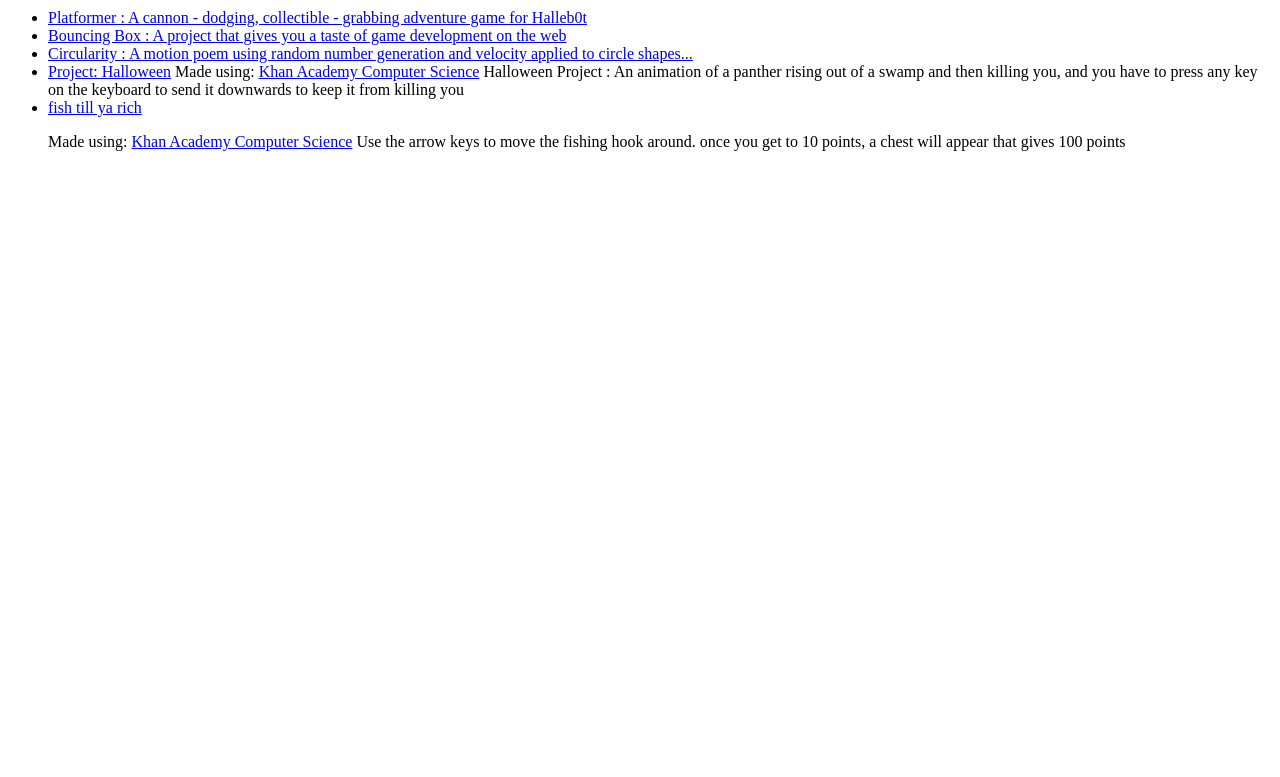
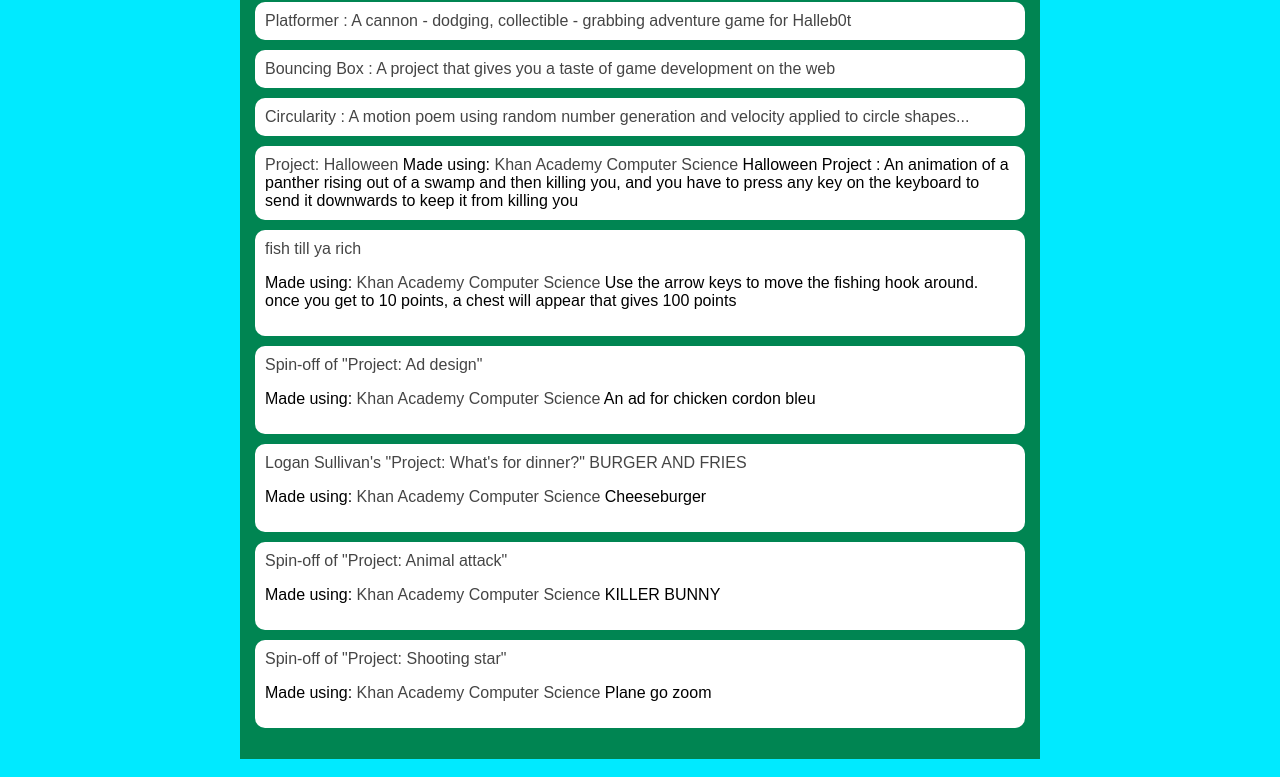
Before and after one commit to LoganSullivan212/LoganSullivan212.github.io, a plain HTML site: page portfolio.html in a window 1280 px wide. Shown: the part 174-951 px from the top of the page. Before the commit the page ends 800 px from the top, so only its background shows below. Drawn offline with Linux system fonts and the light colour scheme; a script that the page names is missing.

Commit message:
index and portfolio

```diff
--- a/portfolio.html
+++ b/portfolio.html
@@ -2,7 +2,7 @@
 <html>
     <head>
         <title>Logan's Glorious Website</title>
-        <link rel="stylesheet"><link href="style.css">
+        <link rel="stylesheet" href="style.css">
     </head>
     <body>
       <div id="all-contents">
@@ -25,8 +25,12 @@
                     <li><a href="projects/platformer/">Platformer : A cannon - dodging, collectible - grabbing adventure game for Halleb0t</a></li>
                     <li><a href="projects/bouncing-box/">Bouncing Box : A project that gives you a taste of game development on the web </a></li>
                     <li><a href="projects/circularity/">Circularity : A motion poem using random number generation and velocity applied to circle shapes...</a></li>
-                    <li><a href="https://www.khanacademy.org/computer-programming/project-halloween/5266337877639168">Project: Halloween</a></h2><script src="https://www.khanacademy.org/computer-programming/project-halloween/5266337877639168/embed.js?editor=no&buttons=no&author=no&embed=yes"> </script> Made using: <a href="http://www.khanacademy.org/computer-programming">Khan Academy Computer Science</a> Halloween Project : An animation of a panther rising out of a swamp and then killing you, and you have to press any key on the keyboard to send it downwards to keep it from killing you</a></li>
-                    <li><a href="https://www.khanacademy.org/computer-programming/project-fish-tank/5192362247503872">fish till ya rich</a></h2><script src="https://www.khanacademy.org/computer-programming/project-fish-tank/5192362247503872/embed.js?editor=no&buttons=yes&author=yes&embed=yes"></script><p>Made using: <a href="http://www.khanacademy.org/computer-programming">Khan Academy Computer Science</a> Use the arrow keys to move the fishing hook around. once you get to 10 points, a chest will appear that gives 100 points</p>
+                    <li><a href="https://www.khanacademy.org/computer-programming/project-halloween/5266337877639168"> Project: Halloween</a><script src="https://www.khanacademy.org/computer-programming/project-halloween/5266337877639168/embed.js?editor=no&buttons=no&author=no&embed=yes"> </script> Made using: <a href="http://www.khanacademy.org/computer-programming">Khan Academy Computer Science</a> Halloween Project : An animation of a panther rising out of a swamp and then killing you, and you have to press any key on the keyboard to send it downwards to keep it from killing you</a></li>
+                    <li><a href="https://www.khanacademy.org/computer-programming/project-fish-tank/5192362247503872"> fish till ya rich</a><script src="https://www.khanacademy.org/computer-programming/project-fish-tank/5192362247503872/embed.js?editor=no&buttons=yes&author=yes&embed=yes"></script><p>Made using: <a href="http://www.khanacademy.org/computer-programming">Khan Academy Computer Science</a> Use the arrow keys to move the fishing hook around. once you get to 10 points, a chest will appear that gives 100 points</p></li>
+                    <li><a href="https://www.khanacademy.org/computer-programming/spin-off-of-project-ad-design/5857226840784896"> Spin-off of "Project: Ad design"</a><script src="https://www.khanacademy.org/computer-programming/spin-off-of-project-ad-design/5857226840784896/embed.js?editor=yes&buttons=yes&author=yes&embed=yes"></script><p>Made using: <a href="http://www.khanacademy.org/computer-programming">Khan Academy Computer Science</a> An ad for chicken cordon bleu</p></li>
+                    <li><a href="https://www.khanacademy.org/computer-programming/logan-sullivans-project-whats-for-dinner-burger-and-fries/6369589766569984"> Logan Sullivan's "Project: What's for dinner?" BURGER AND FRIES</a></h2><script src="https://www.khanacademy.org/computer-programming/logan-sullivans-project-whats-for-dinner-burger-and-fries/6369589766569984/embed.js?editor=yes&buttons=yes&author=yes&embed=yes"></script><p>Made using: <a href="http://www.khanacademy.org/computer-programming">Khan Academy Computer Science</a> Cheeseburger</p></li>
+                    <li><a href="https://www.khanacademy.org/computer-programming/spin-off-of-project-animal-attack/5377972837466112">Spin-off of "Project: Animal attack"</a><script src="https://www.khanacademy.org/computer-programming/spin-off-of-project-animal-attack/5377972837466112/embed.js?editor=yes&buttons=yes&author=yes&embed=yes"></script><p>Made using: <a href="http://www.khanacademy.org/computer-programming">Khan Academy Computer Science</a> KILLER BUNNY</p></li>
+                    <li><a href="https://www.khanacademy.org/computer-programming/spin-off-of-project-shooting-star/6683342638858240">Spin-off of "Project: Shooting star"</a><script src="https://www.khanacademy.org/computer-programming/spin-off-of-project-shooting-star/6683342638858240/embed.js?editor=yes&buttons=yes&author=yes&embed=yes"></script><p>Made using: <a href="http://www.khanacademy.org/computer-programming">Khan Academy Computer Science</a> Plane go zoom</p></li>
                 </ul>
             </div>
         </main>
```
Also changed, not shown: index.html (+4 -2 lines).
